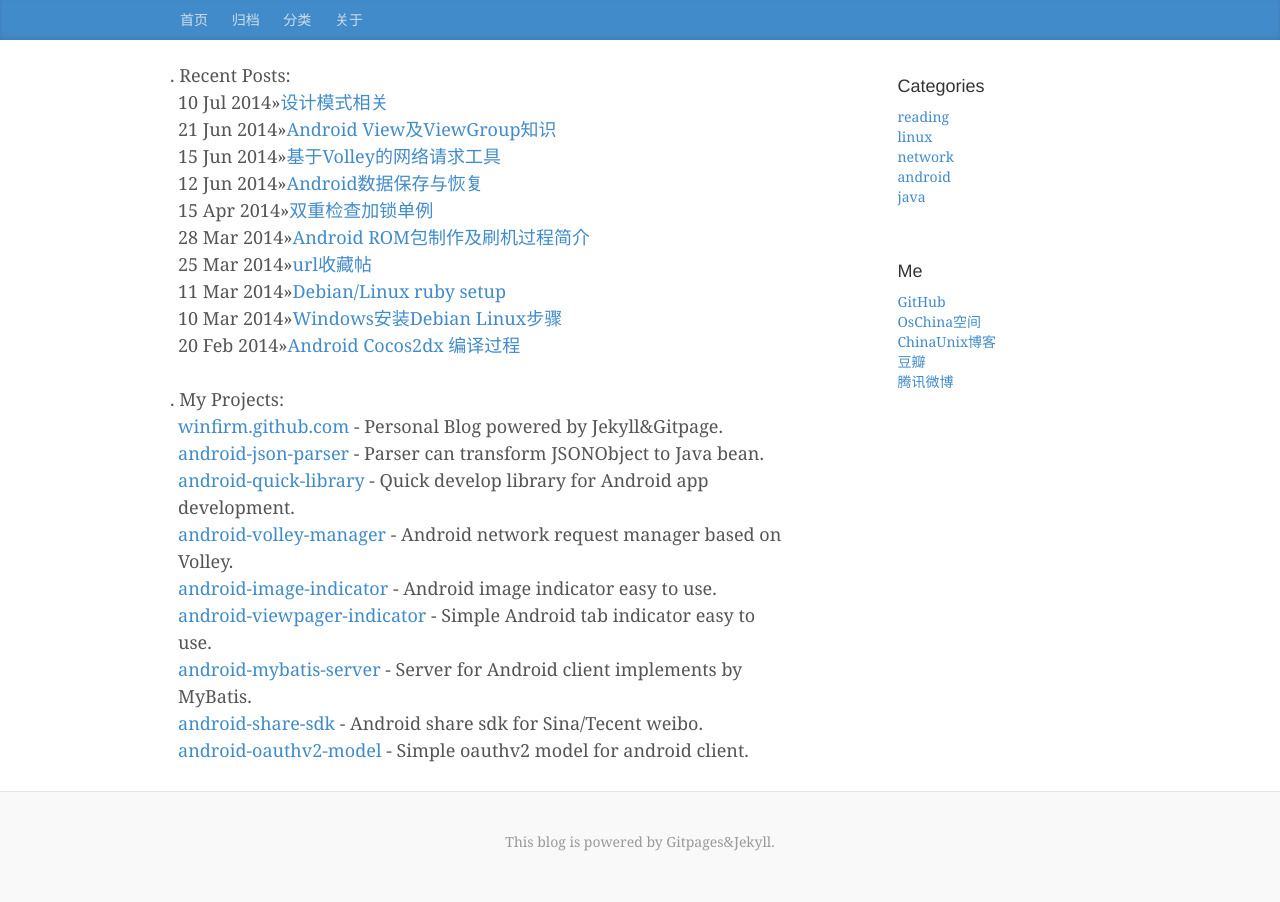
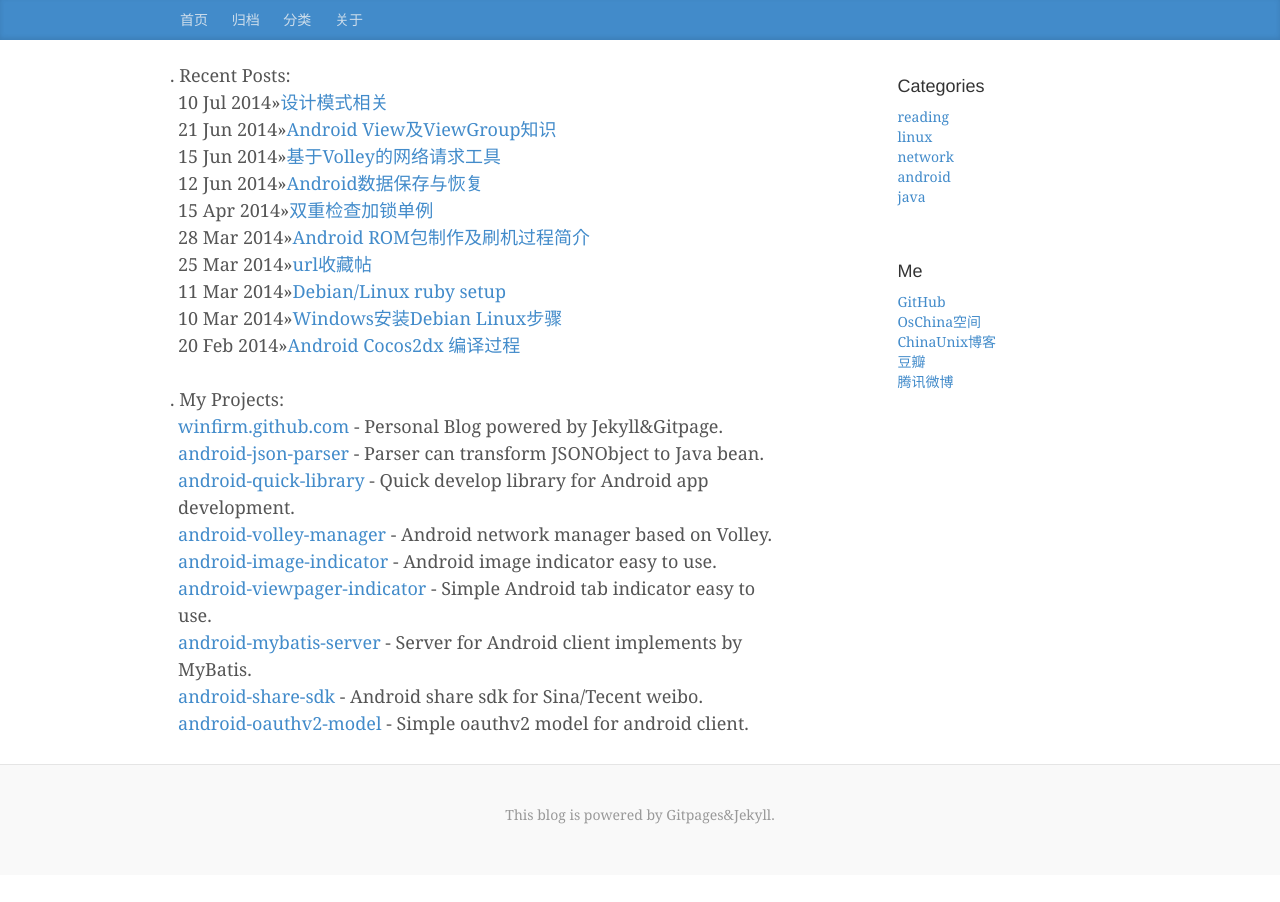
Before and after one commit to wdyggh/wdyggh.github.com, a Jekyll site: the page built from index.html, in a window 1280 px wide. Built offline with Jekyll 4.4.1, drawn with Linux system fonts in a browser that asks for light colours; Markdown is read by kramdown in place of the engine named in the settings; the list of posts is cut into pages by our own code; comment, search, counter and statistics services are not loaded.

Commit message:
Update index.html

```diff
--- a/index.html
+++ b/index.html
@@ -15,7 +15,7 @@
 		<li><a href="https://github.com/winfirm/winfirm.github.com">winfirm.github.com</a> - Personal Blog powered by Jekyll&Gitpage.</li>
 		<li><a href="https://github.com/winfirm/android-json-parser">android-json-parser</a> - Parser can transform JSONObject to Java bean.</li>
 		<li><a href="https://github.com/winfirm/android-quick-library">android-quick-library</a> - Quick develop library for Android app development.</li>
-		<li><a href="https://github.com/winfirm/android-volley-manager">android-volley-manager</a> - Android network request manager based on Volley.</li>
+		<li><a href="https://github.com/winfirm/android-volley-manager">android-volley-manager</a> - Android network manager based on Volley.</li>
 		<li><a href="https://github.com/winfirm/android-image-indicator">android-image-indicator</a> - Android image indicator easy to use.</li>
 		<li><a href="https://github.com/winfirm/android-viewpager-indicator">android-viewpager-indicator</a> - Simple Android tab indicator easy to use.</li>
 		<li><a href="https://github.com/winfirm/android-mybatis-server">android-mybatis-server</a> - Server for Android client implements by MyBatis.</li>
```
